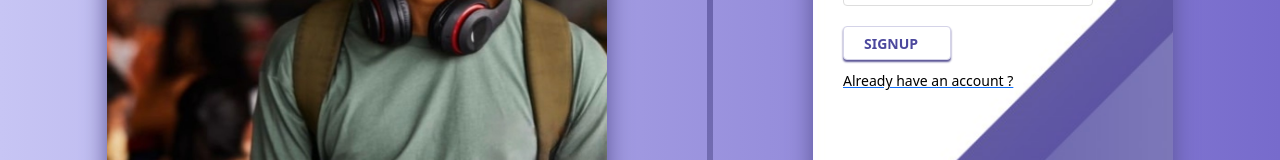
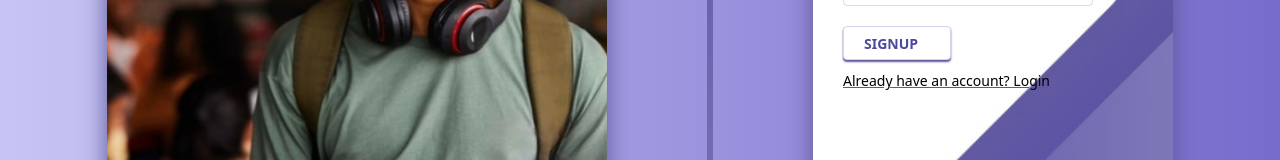
Before and after one commit to Tamanna130/CS-frontend, a React (Create React App) app: page /signup in a window 1280 px wide. Shown: the part 354-514 px from the top of the page. Built offline with nearby package versions, Linux system fonts and the light colour scheme.

Commit message:
signup page updated, all problems has been fixed

```diff
--- a/src/pages/Loginpage.js
+++ b/src/pages/Loginpage.js
@@ -210,7 +210,7 @@ const Loginpage = () => {
             }}>
               <Link to="/signup">
               <p style={{ color: "black", fontSize: "14px" }}>
-                Don't have an account ?
+                Create an account
               </p>
               </Link>
             </div>
--- a/src/pages/Signuppage.js
+++ b/src/pages/Signuppage.js
@@ -1,24 +1,23 @@
 import React, { useState } from "react";
 import { Form, FormGroup, FormControl, Button, Alert } from "react-bootstrap";
 import StudentImage from "../templates/Base/images/student.jpg";
-import LoginImage from "../templates/Base/images/Capture.PNG"
+import SignupImage from "../templates/Base/images/Capture.PNG"; // Change image for signup
+import { useDispatch } from "react-redux";
+import { jwtDecode } from "jwt-decode";
+import { Link } from "react-router-dom";
+import { useNavigate } from 'react-router-dom';
 
-import { login } from "../stores/reducers/userInfo";
-import { useDispatch } from "react-redux";
-import {jwtDecode} from 'jwt-decode';
-import { Link } from "react-router-dom";
-const Loginpage = () => {
+const SignupPage = () => {
   const [username, setUsername] = useState("");
   const [password, setPassword] = useState("");
   const [errorMessage, setErrorMessage] = useState("");
-
-  const handleLogin = async (e) => {
+  const navigate = useNavigate();
+  const handleSignup = async (e) => {
     e.preventDefault();
 
     try {
-      // Simulated API call to authenticate user
-
-      const response = await fetch("http://127.0.0.1:3000/user/login", {
+      // Simulated API call to register user
+      const response = await fetch("http://127.0.0.1:3000/user/signup", {
         method: "POST",
         headers: {
           "Content-Type": "application/json",
@@ -28,18 +27,22 @@ const Loginpage = () => {
 
       const data = await response.json();
 
-      if (data) {
-        // Redirect to protected page or store token
-        localStorage.setItem("token", data.access_token);
-        localStorage.setItem("username", jwtDecode(data.access_token).username);
-        // ...
+      if (response.ok) {
+        // Successful registration
+        navigate('/login');
+        console.log("User registered successfully");
+        // Optionally, redirect to the login page or perform other actions
       } else {
-        setErrorMessage(data.message);
+        // Check if the user already exists
+        setErrorMessage("User already exists. Please choose a different username.");
+
       }
     } catch (error) {
       console.error(error.message);
+      setErrorMessage("An error occurred. Please try again later.");
     }
   };
+
 
   const handleChangeUsername = (e) => setUsername(e.target.value);
   const handleChangePassword = (e) => setPassword(e.target.value);
@@ -53,7 +56,6 @@ const Loginpage = () => {
         alignItems: "center",
         justifyContent: "center",
         minHeight: "100vh",
-        // minWidth: "310vh",
         background: "linear-gradient(90deg, #C7C5F4, #776BCC)",
         overflow: "hidden",
       }}
@@ -97,7 +99,6 @@ const Loginpage = () => {
       <div
         className="right"
         style={{
-          // background: "linear-gradient(90deg, #5D54A4, #7C78B8)",
           boxShadow: "0px 0px 24px #5C5696",
           borderRadius: "16px",
           overflow: "hidden",
@@ -105,15 +106,13 @@ const Loginpage = () => {
           width: "360px",
           display: "flex",
           flexDirection: "column",
-          backgroundImage: `url(${LoginImage})`,
+          backgroundImage: `url(${SignupImage})`, // Change image for signup
           backgroundSize: "cover",
           backgroundRepeat: "no-repeat",
-          // backgroundPosition: "-5% -5%",
           justifyContent: "left",
-          // alignItems: "center",
         }}
       >
-        <h2 className="login_title" style={{
+        <h2 className="signup_title" style={{
           color: "black",
           marginTop: "100px",
           marginBottom: "40px",
@@ -124,12 +123,10 @@ const Loginpage = () => {
           style={{
             display: "flex",
             flexDirection: "column",
-            // alignItems: "center",
-            // justifyContent: "center"
           }}
         >
 
-          <Form onSubmit={handleLogin}>
+          <Form onSubmit={handleSignup}>
             <FormGroup>
               <FormControl
                 type="text"
@@ -188,15 +185,15 @@ const Loginpage = () => {
               Signup
             </Button>
 
-            {/* create new account ? */}
+            {/* Already have an account? */}
             <div style={{
               marginLeft: "30px",
               marginTop: "10px",
             }}>
               <Link to="/login">
-              <p style={{ color: "black", fontSize: "14px" }}>
-                Already have an account ?
-              </p>
+                <p style={{ color: "black", fontSize: "14px" }}>
+                  Already have an account? Login
+                </p>
               </Link>
             </div>
           </Form>
@@ -220,4 +217,4 @@ const Loginpage = () => {
   );
 };
 
-export default Loginpage;
+export default SignupPage;
```
